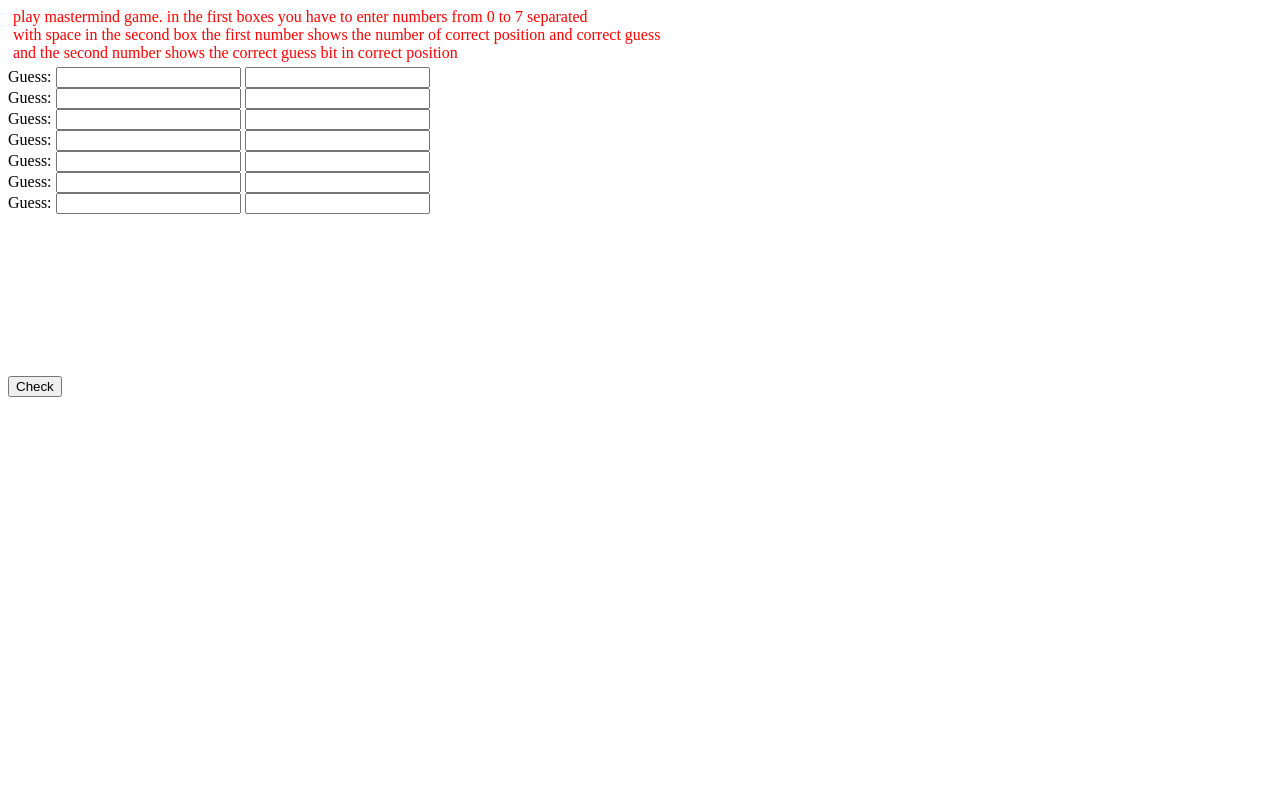
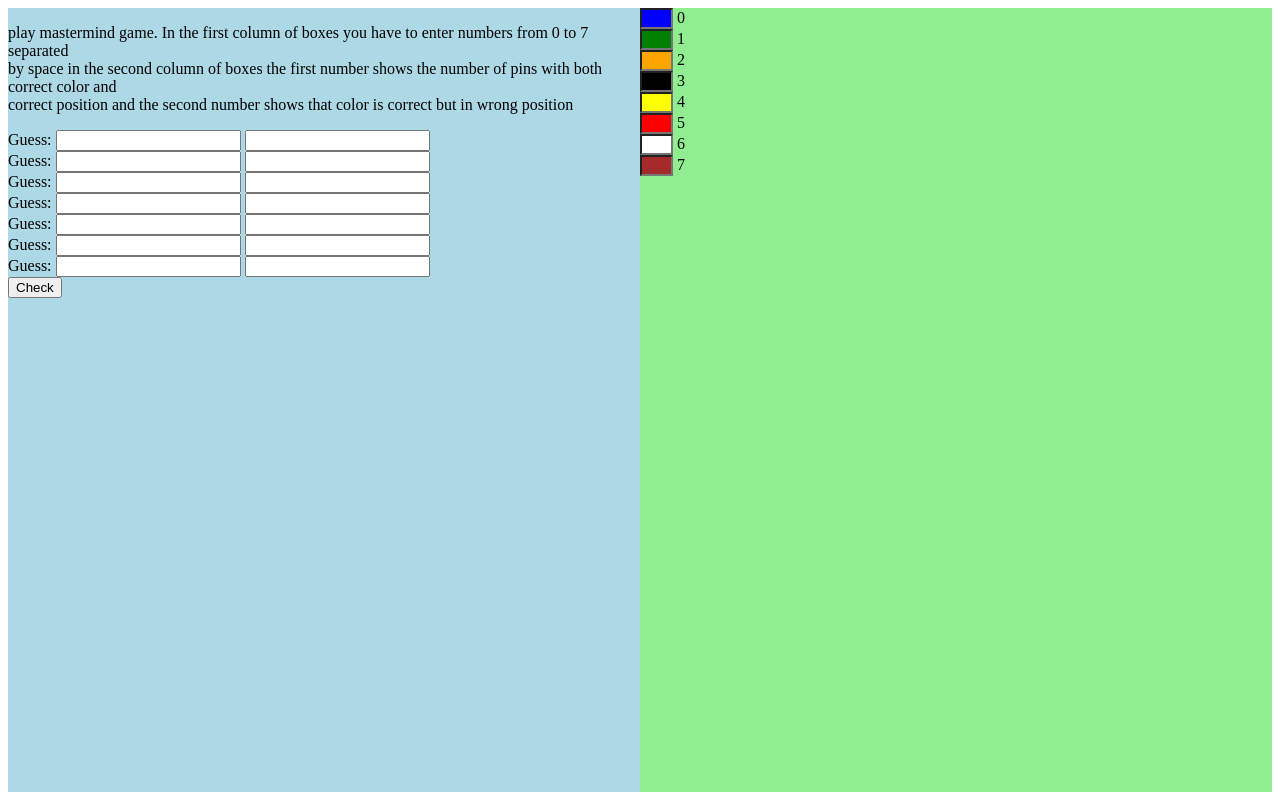
Before and after one commit to siak-kia/mastermind, a plain HTML site: page index.html in a window 1280 px wide. Drawn offline with nearby package versions, Linux system fonts and the light colour scheme.

Commit message:
modifying the game engine

```diff
--- a/index.html
+++ b/index.html
@@ -1,78 +1,68 @@
-<!doctype html>
-<html lang="en">
+<html>
 <head>
-    <meta charset="utf-8">
-    <title>click demo</title>
-    <style>
-        p {
-            color: red;
-            margin: 5px;
-            cursor: pointer;
-        }
-        p:hover {
-            background: yellow;
-        }
-    </style>
-    <script src="https://code.jquery.com/jquery-1.10.2.js"></script>
+    <link rel="stylesheet" href="masterMind.css"/>
 </head>
 
 <body>
 <script src="https://code.jquery.com/jquery-1.10.2.js"></script>
-<p> play mastermind game. in the first boxes you have to enter numbers from 0 to 7 separated <br>
-with space in the second box the first number shows the number of correct position and correct guess <br>
-    and the second number shows the correct guess bit in correct position  </p>
+<div class="wrap">
+    <!--Updated on 10/8/2016; fixed center alignment percentage-->
+    <div class="fleft">
+        <p> play mastermind game. In the first column of boxes you have to enter numbers from 0 to 7 separated <br>
+            by space in the second column of boxes the first number shows the number of pins with both correct color and
+            <br> correct position  and the second number shows that color is correct but in wrong position </p>
         <label>Guess:</label>
-<input type = "text"
-       id = "myText0"
+        <input type="text"
+               id="myText0"
 
                 />
         </input>
 
-<input type = "text"
-       id = "result0"
+        <input type="text"
+               id="result0"
 
                 />
         </input>
 
         <br>
         <label>Guess:</label>
-<input type = "text"
-       id = "myText1"
+        <input type="text"
+               id="myText1"
 
                 />
 
-<input type = "text"
-       id = "result1"
+        <input type="text"
+               id="result1"
 
                 />
         </input>
         <br>
         <label>Guess:</label>
         </input>
-<input type = "text"
-       id = "myText2"
+        <input type="text"
+               id="myText2"
 
                 />
 
         </input>
 
-<input type = "text"
-       id = "result2"
+        <input type="text"
+               id="result2"
 
                 />
         </input>
         <br>
         <label>Guess:</label>
         </input>
-<input type = "text"
-       id = "myText3"
+        <input type="text"
+               id="myText3"
 
                 />
 
         </input>
 
-<input type = "text"
-       id = "result3"
+        <input type="text"
+               id="result3"
 
                 />
 
@@ -80,65 +70,125 @@ with space in the second box the first number shows the number of correct positi
         <br>
         <label>Guess:</label>
         </input>
-<input type = "text"
-       id = "myText4"
+        <input type="text"
+               id="myText4"
 
                 />
 
         </input>
 
-<input type = "text"
-       id = "result4"
+        <input type="text"
+               id="result4"
 
                 />
         </input>
         <br>
         <label>Guess:</label>
         </input>
-<input type = "text"
-       id = "myText5"
+        <input type="text"
+               id="myText5"
 
                 />
 
         </input>
 
-<input type = "text"
-       id = "result5"
+        <input type="text"
+               id="result5"
 
                 />
         <br>
         </input>
         <label>Guess:</label>
         </input>
-<input type = "text"
-       id = "myText6"
+        <input type="text"
+               id="myText6"
 
                 />
 
         </input>
 
-<input type = "text"
-       id = "result6"
+        <input type="text"
+               id="result6"
 
                 />
         </input>
+        <br>
+        <button type="button" id = "myButton0">Check</button>
+    </div>
 
 
+    <div class="board">
+
+        <input type="text"
+               id="colorBox0"
+               size="1"
+               style="background: blue"
+                />
+        </input>
+        <label class="data-source">0</label>
         <br>
+        <input type="text"
+               id="colorBox1"
+               size="1"
+               style="background: green"
+                />
+        </input>
+        <label class="data-source">1</label>
         <br>
+        <input type="text"
+               id="colorBox2"
+               size="1"
+               style="background: orange"
+                />
+        </input>
+        <label class="data-source">2</label>
         <br>
+        <input type="text"
+               id="colorBox3"
+               size="1"
+               style="background: black"
+                />
+        </input>
+        <label class="data-source">3</label>
         <br>
+        <input type="text"
+               id="colorBox4"
+               size="1"
+               style="background: yellow"
+                />
+        </input>
+        <label class="data-source">4</label>
         <br>
+        <input type="text"
+               id="colorBox5"
+               size="1"
+               style="background: red"
+                />
+        </input>
+        <label class="data-source">5</label>
         <br>
+        <input type="text"
+               id="colorBox6"
+               size="1"
+               style="background: white"
+                />
+        </input>
+        <label class="data-source">6</label>
         <br>
+        <input type="text"
+               id="colorBox7"
+               size="1"
+               style="background: brown"
+                />
+        </input>
+        <label class="data-source">7</label>
         <br>
-<br>
-<br>
-<button type="button" id = "myButton0">Check</button>
 
 
 
+</div>
+
+</div>
 <script src="mastermind.js"></script>
-
 </body>
 </html>
--- /dev/null
+++ b/masterMind.css
@@ -0,0 +1,21 @@
+
+.wrap {
+    width: 100%;
+    overflow:auto;
+}
+
+
+.fleft {
+    float:left;
+    width: 50%;
+    background:lightblue;
+    height: 100%;
+}
+
+.board{
+    float:right;
+    width: 50%;
+    background:lightgreen;
+    height:100%;
+
+}
--- a/masterMind.js
+++ b/masterMind.js
@@ -16,7 +16,8 @@ $("#myButton0").click(function () {
 
     var ints = giveFeedback(targetRow, userRow);
     var id = '#result'.concat(String(count));
-    $(id).val(String(ints[0]).concat(" ").concat(ints[1]) );
+    $(id).val(String("black:" + ints[0]).concat(" ").concat("white:" + ints[1]) );
+   // $(id).css({"background-color":"#0"});
     // document.write("black:" + ints[0] + " ");
     // document.write("white:" + ints[1] + '<br>');
 
@@ -26,7 +27,7 @@ $("#myButton0").click(function () {
 
 //        }
     console.log(count)
-    if (count == 3) {
+    if (count == 6) {
 
         for (var j = 0; j < targetRow.length; j++) {
             document.write(targetRow[j] + " ");
@@ -89,7 +90,7 @@ function generateRandomRow() {
     while (count < 4) {
 
 
-        targetRow[count] = Math.floor(Math.random() * 6);
+        targetRow[count] = Math.floor(Math.random() * 8);
         count++;
     }
 
```
Also changed, not shown: testGiveFeedback.js (added, +52 -0 lines), 1 other file. Lines whose indentation alone changed are shown as unchanged.
